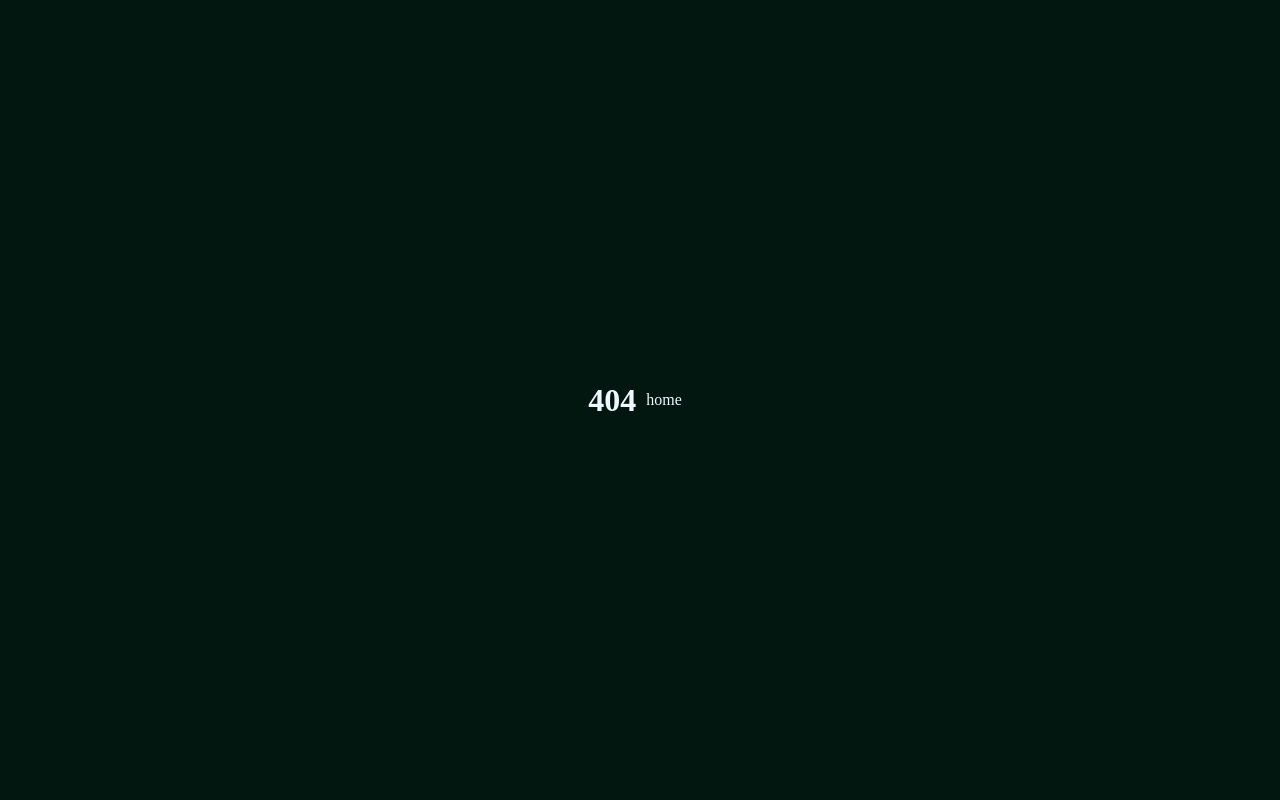
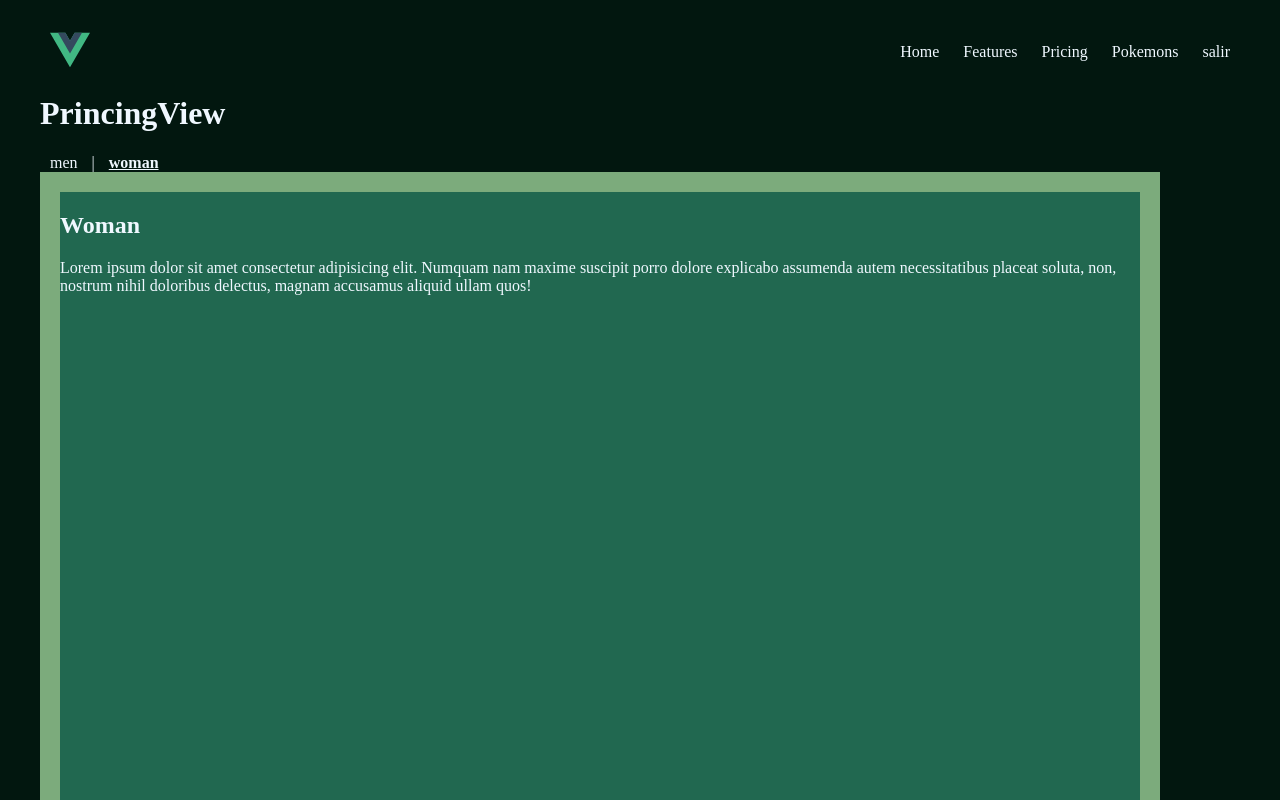
Before and after one commit to lenin-developer/vue-router-ts, a Vue app: page /pricin/woman in a window 1280 px wide. Shown: the top 800 px of the page. Built offline with nearby package versions, Linux system fonts and the light colour scheme; sample sign-in values are in the browser's storage.

Commit message:
vue-trouter and transition pages

```diff
--- /dev/null
+++ b/src/components/MenView.vue
@@ -0,0 +1,22 @@
+<template>
+  <div class="section">
+    <h1>Men</h1>
+
+    <p>Lorem ipsum dolor sit amet consectetur adipisicing elit. Numquam nam maxime suscipit porro dolore explicabo
+      assumenda autem necessitatibus placeat soluta, non, nostrum nihil doloribus delectus, magnam accusamus aliquid
+      ullam quos!</p>
+
+  </div>
+
+</template>
+
+<style lang="css" scoped>
+.section {
+
+  width: 100%;
+  min-height: 100vh;
+  border: 20px solid rgb(124, 171, 124);
+  background-color: rgb(33, 104, 80);
+
+}
+</style>
--- /dev/null
+++ b/src/components/WomanView.vue
@@ -0,0 +1,20 @@
+<template>
+  <div class="section">
+    <h1>Woman</h1>
+
+    <p>Lorem ipsum dolor sit amet consectetur adipisicing elit. Numquam nam maxime suscipit porro dolore explicabo
+      assumenda autem necessitatibus placeat soluta, non, nostrum nihil doloribus delectus, magnam accusamus aliquid
+      ullam quos!</p>
+
+  </div>
+</template>
+
+
+<style lang="css" scoped>
+.section {
+  width: 100%;
+  min-height: 100vh;
+  border: 20px solid rgb(124, 171, 124);
+  background-color: rgb(33, 104, 80);
+}
+</style>
--- a/src/router/LandingRouter.ts
+++ b/src/router/LandingRouter.ts
@@ -18,13 +18,31 @@ export const landingRouters: RouteRecordRaw[] = [
     path: '/feature',
     name: 'feature',
     meta: { requiresAuth: true },
-    component: () => import('../views/Landing/FeatureView.vue'),
+    component: () => import('@/views/Landing/FeatureView.vue'),
   },
   {
     path: '/pricin',
     name: 'pricin',
     meta: { requiresAuth: true },
-    component: () => import('../views/Landing/PrincingView.vue'),
+    children: [
+      {
+        // UserProfile will be rendered inside User's <router-view>
+        // when /user/:id/profile is matched
+        path: 'men',
+        name: 'men',
+        meta: { transition: 'slide-right' },
+        component: () => import('@/components/MenView.vue'),
+      },
+      {
+        // UserPosts will be rendered inside User's <router-view>
+        // when /user/:id/posts is matched
+        path: 'woman',
+        name: 'woman',
+        meta: { transition: 'slide-left' },
+        component: () => import('@/components/WomanView.vue'),
+      },
+    ],
+    component: () => import('@/views/Landing/PrincingView.vue'),
   },
   {
     path: '/pokemon/:id',
--- a/src/views/Landing/PrincingView.vue
+++ b/src/views/Landing/PrincingView.vue
@@ -1,5 +1,83 @@
 <template>
-    <div>
-        <h1>PrincingView</h1>
-    </div>
+  <div>
+    <h1>PrincingView</h1>
+    <nav>
+      <router-link :to="{ name: 'men', }">
+        men
+      </router-link>
+      <span> | </span>
+      <router-link :to="{ name: 'woman', }">
+        woman
+      </router-link>
+    </nav>
+    <section class="section">
+
+      <router-view v-slot="{ Component, route }">
+        <!-- Use a custom transition or fallback to `fade` -->
+        <transition :name="route?.meta?.transition">
+          <component :is="Component" />
+        </transition>
+      </router-view>
+    </section>
+  </div>
 </template>
+
+<style lang="css" scoped>
+.section {
+  width: calc(100% - 80px);
+  ;
+  min-height: 100vh;
+}
+
+
+.slide-left-enter-active,
+.slide-left-leave-active {
+  transition: all 0.75s ease;
+}
+
+.slide-left-enter-to {
+  position: absolute;
+  right: 0;
+}
+
+.slide-left-enter-from {
+  position: absolute;
+  right: -100%;
+}
+
+.slide-left-leave-to {
+  position: absolute;
+  left: -100%;
+}
+
+.slide-left-leave-from {
+  position: absolute;
+  left: 0;
+}
+
+
+.slide-right-enter-active,
+.slide-right-leave-active {
+  transition: all 0.75s ease;
+}
+
+.slide-right-enter-to {
+  position: absolute;
+  right: 0;
+}
+
+.slide-right-enter-from {
+  position: absolute;
+  right: 100%;
+}
+
+.slide-right-leave-to {
+  position: absolute;
+  left: 100%;
+}
+
+.slide-right-leave-from {
+  position: absolute;
+  left: 0;
+}
+</style>
```
